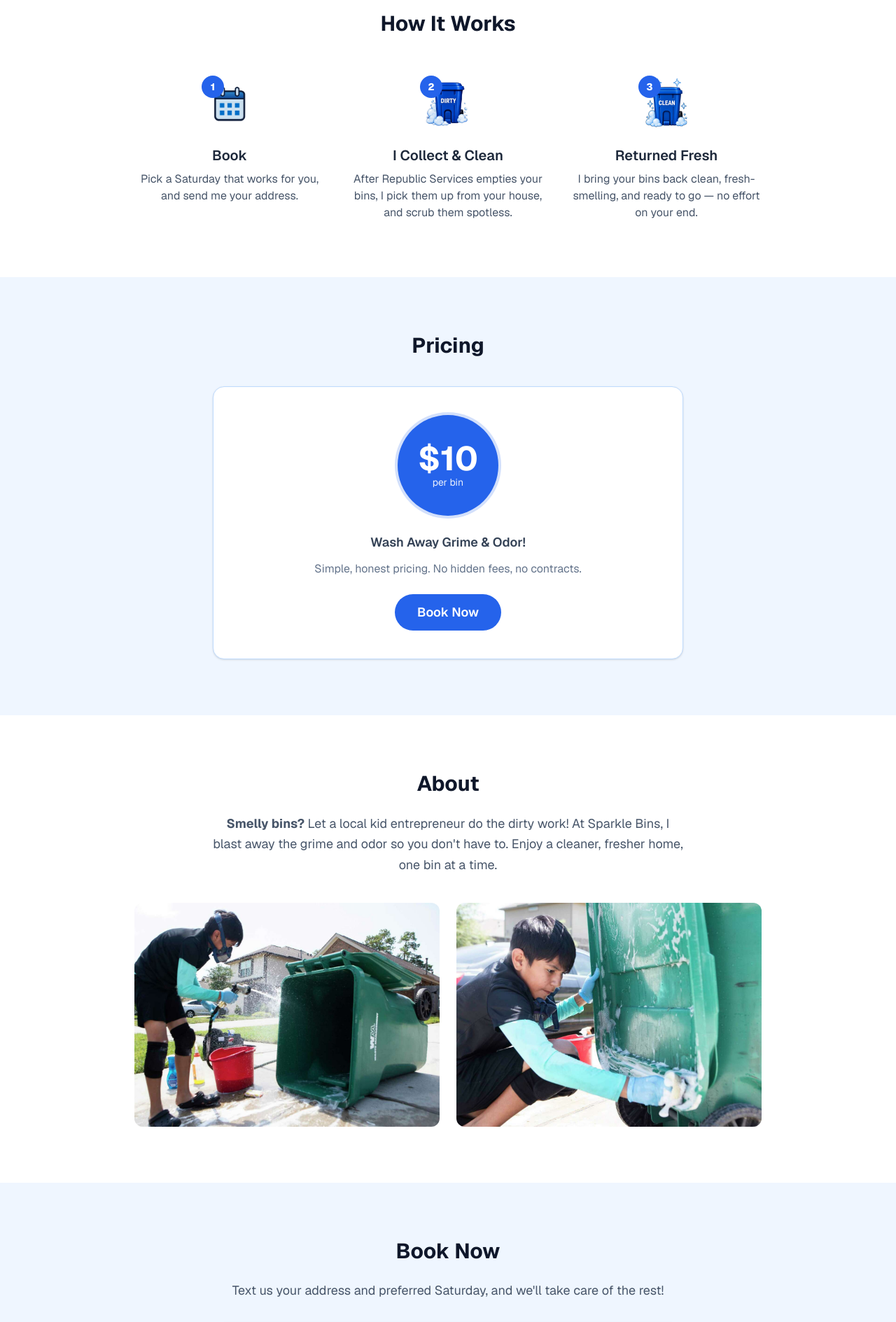
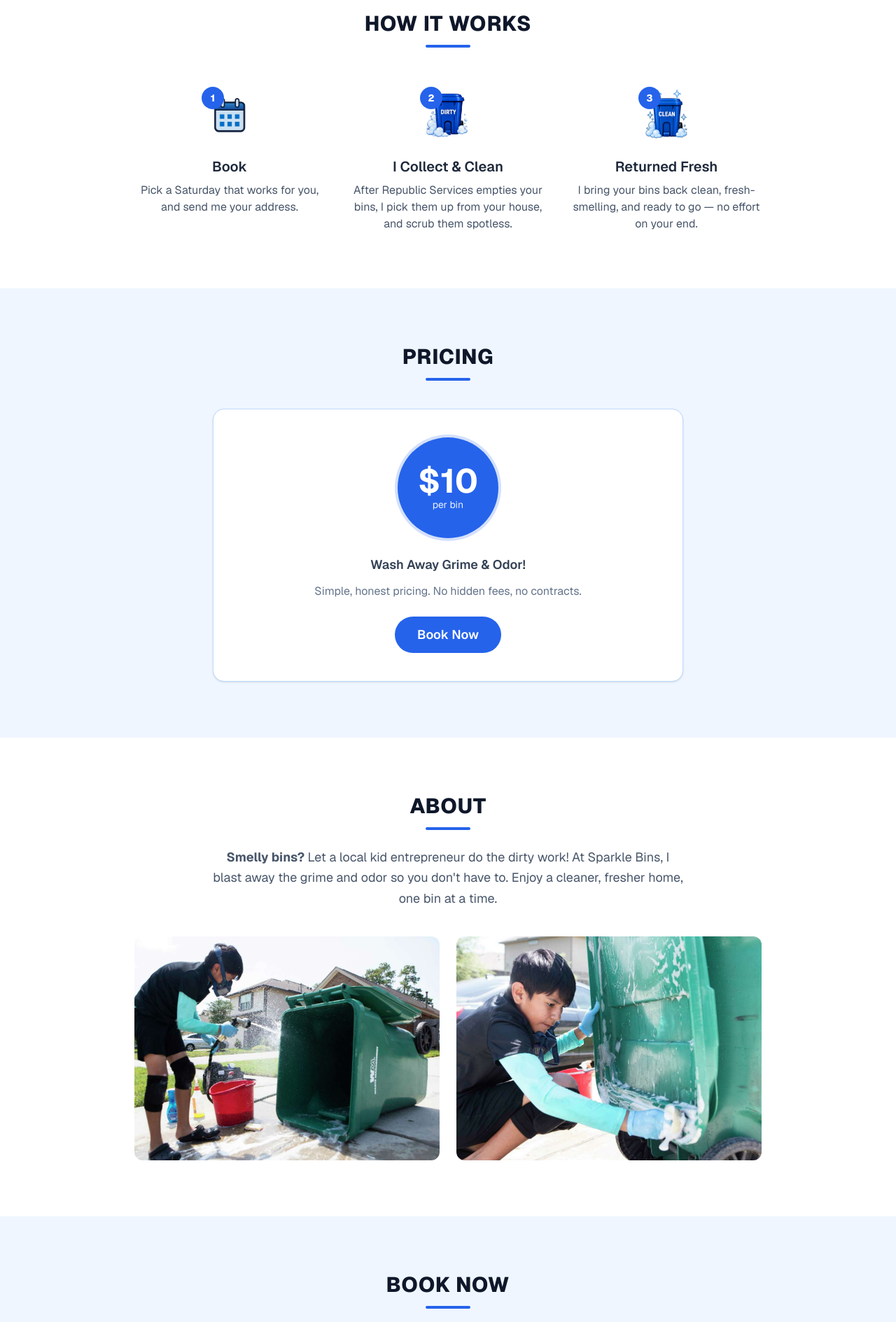
Before and after one commit to seblaifa3315/sparkle-bins, a Next.js app: page / in a window 1280 px wide. Shown: the part 880-2769 px from the top of the page at 70% size. Built offline with nearby package versions, Linux system fonts and the light colour scheme.

Commit message:
titles improvements

```diff
--- a/app/page.tsx
+++ b/app/page.tsx
@@ -31,7 +31,7 @@ export default function Home() {
             {/* How It Works */}
             <section className="py-20 px-6 bg-white">
                 <div className="max-w-4xl mx-auto text-center">
-                    <h2 className="text-3xl font-bold text-slate-900">How It Works</h2>
+                    <h2 className="text-3xl font-extrabold text-slate-900 uppercase tracking-wide after:content-[''] after:block after:w-16 after:h-1 after:bg-accent after:rounded-full after:mx-auto after:mt-3">How It Works</h2>
                     <div className="mt-12 grid grid-cols-1 sm:grid-cols-3 gap-10">
                         <div className="flex flex-col items-center">
                             <div className="relative">
@@ -70,7 +70,7 @@ export default function Home() {
             {/* Pricing */}
             <section className="py-20 px-6 bg-accent-light">
                 <div className="max-w-2xl mx-auto text-center">
-                    <h2 className="text-3xl font-bold text-slate-900">Pricing</h2>
+                    <h2 className="text-3xl font-extrabold text-slate-900 uppercase tracking-wide after:content-[''] after:block after:w-16 after:h-1 after:bg-accent after:rounded-full after:mx-auto after:mt-3">Pricing</h2>
                     <div className="mt-10 bg-white rounded-2xl shadow-sm border border-accent-border p-10 flex flex-col items-center">
                         <div className="w-36 h-36 rounded-full bg-accent ring-4 ring-accent/20 flex flex-col items-center justify-center">
                             <span className="text-5xl font-bold text-white">$10</span>
@@ -88,7 +88,7 @@ export default function Home() {
             {/* About */}
             <section className="py-20 px-6 bg-white">
                 <div className="max-w-4xl mx-auto text-center">
-                    <h2 className="text-3xl font-bold text-slate-900">About</h2>
+                    <h2 className="text-3xl font-extrabold text-slate-900 uppercase tracking-wide after:content-[''] after:block after:w-16 after:h-1 after:bg-accent after:rounded-full after:mx-auto after:mt-3">About</h2>
                     <p className="mt-6 text-lg text-slate-600 leading-relaxed max-w-2xl mx-auto"> <span className="font-bold">Smelly bins?</span> Let a local kid entrepreneur do the dirty work! At Sparkle Bins, I blast away the grime and odor so you don't have to. Enjoy a cleaner, fresher home, one bin at a time.</p>
                     <div className="mt-10 grid grid-cols-1 sm:grid-cols-2 gap-6">
                         <Image src="/keiran1.jpg" alt="Keiran cleaning a trash bin" width={500} height={400} className="rounded-xl object-cover w-full h-72 sm:h-80" />
@@ -100,7 +100,7 @@ export default function Home() {
             {/* Contact / Book Now Placeholder */}
             <section id="book" className="py-20 px-6 bg-accent-light">
                 <div className="max-w-2xl mx-auto text-center">
-                    <h2 className="text-3xl font-bold text-slate-900">Book Now</h2>
+                    <h2 className="text-3xl font-extrabold text-slate-900 uppercase tracking-wide after:content-[''] after:block after:w-16 after:h-1 after:bg-accent after:rounded-full after:mx-auto after:mt-3">Book Now</h2>
                     <p className="mt-6 text-lg text-slate-600">Text us your address and preferred Saturday, and we'll take care of the rest!</p>
                     <div className="mt-8 bg-white rounded-2xl shadow-sm border border-accent-border p-8">
                         <p className="text-slate-700 font-medium">Call or text me to book:</p>
```
